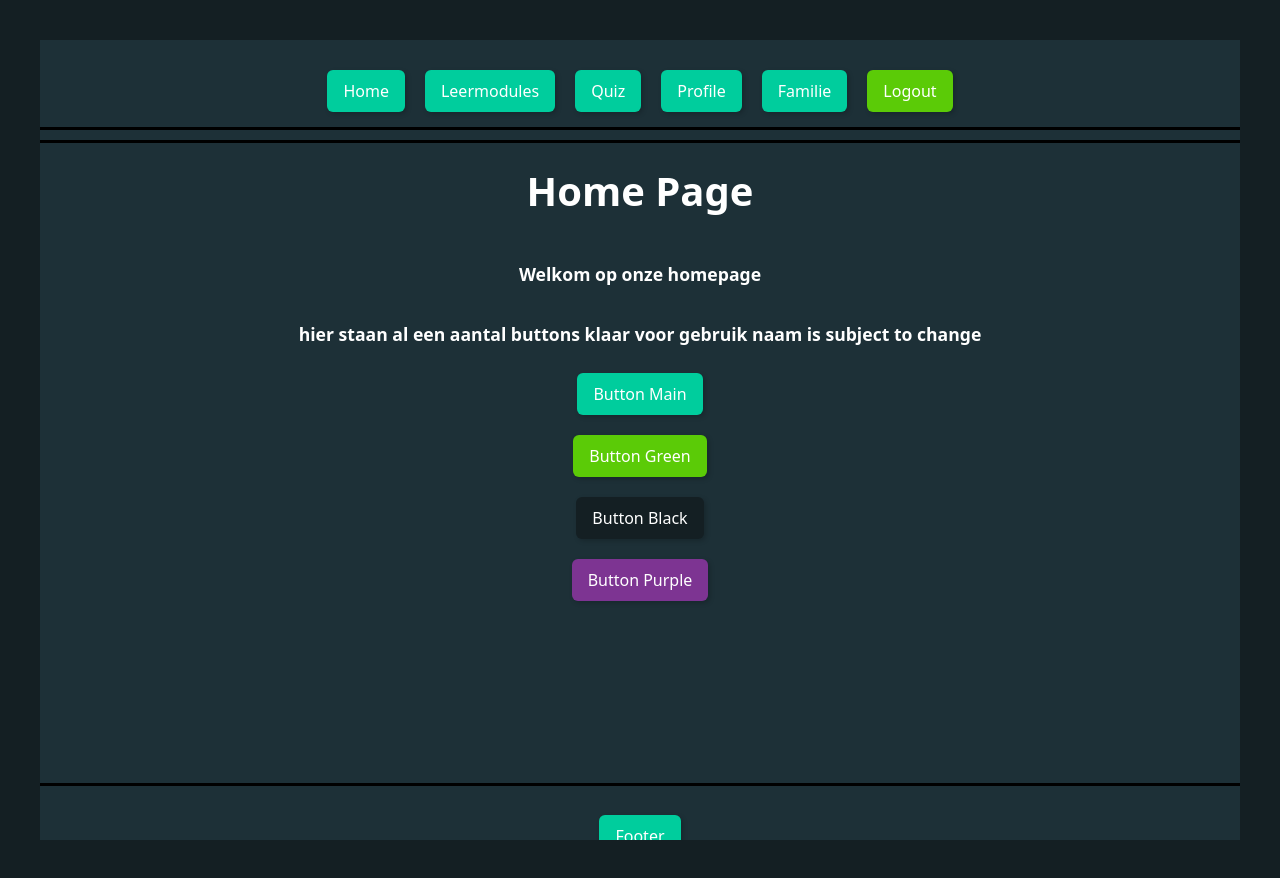
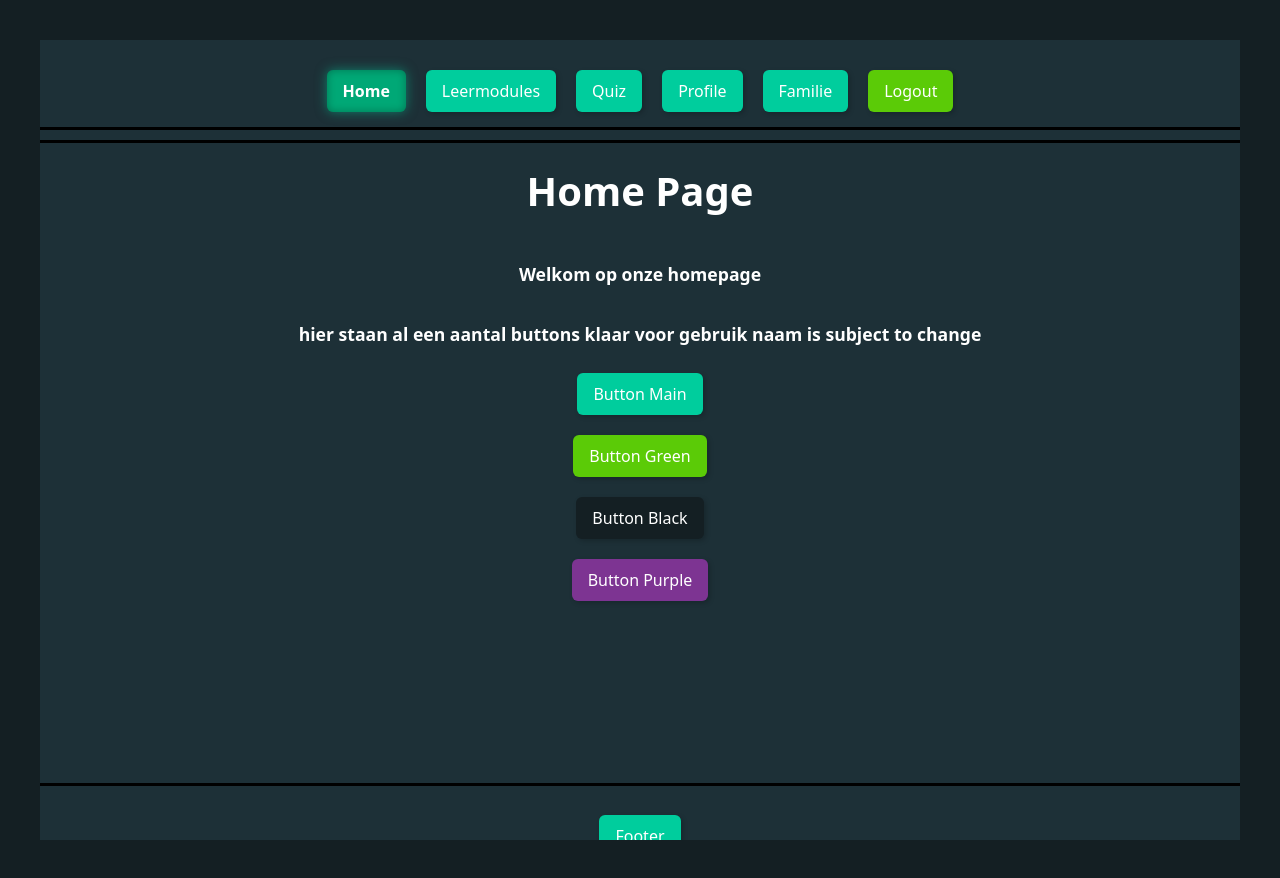
Before and after one commit to BryanBooij/TLE-3, a React (Vite) app: page /Home in a window 1280 px wide. Built offline with nearby package versions, Linux system fonts and the light colour scheme; sample sign-in values are in the browser's storage; a web font is replaced by a local one.

Commit message:
fixed layout and buttons highlighting

```diff
--- a/src/buttons/ButtonMain.jsx
+++ b/src/buttons/ButtonMain.jsx
@@ -1,9 +1,9 @@
 import React from "react";
 import "./Buttons.css";
 
-const ButtonMain = ({ label, onClick }) => {
+const ButtonMain = ({ label, onClick, isActive }) => {
   return (
-      <button className="button-main" onClick={onClick}>
+      <button className={`button-main ${isActive ? "active-button" : ""}`} onClick={onClick}>
           {label}
       </button>
   );
--- a/src/buttons/Buttons.css
+++ b/src/buttons/Buttons.css
@@ -14,6 +14,17 @@
 .button-main:hover {
     background-color: #4AEACE;
     box-shadow: inset 1px 1px 50px rgba(0, 0, 0, 0.2);
+}
+
+/* Active button state */
+.button-main.active-button {
+    background-color: #00A876;
+    box-shadow: inset 0px 0px 8px rgba(0, 0, 0, 0.3), 0px 0px 12px rgba(0, 205, 157, 0.5);
+    font-weight: bold;
+}
+
+.button-main.active-button:hover {
+    background-color: #009968;
 }
 
 
--- a/src/layout/Layout.jsx
+++ b/src/layout/Layout.jsx
@@ -1,22 +1,27 @@
-import {Outlet, useNavigate} from "react-router";
+import {Outlet, useNavigate, useLocation} from "react-router";
 import "./Layout.css";
 import ButtonMain from "../buttons/ButtonMain.jsx";
 import ButtonGreen from "../buttons/ButtonGreen.jsx";
 
 function Layout() {
     const navigate = useNavigate();
+    const location = useLocation();
+
     const handleLogout = () => {
         localStorage.removeItem("token");
         navigate("/");
     };
 
+    // Helper function to check if a path is active
+    const isActive = (path) => location.pathname === path;
+
     return (
         <div className="layout-container">
             <header className="layout-header">
                 <nav className="layout-nav">
-                    <ButtonMain alt="Home" label="Home" onClick={() => navigate("/Home")} />
-                    <ButtonMain alt="Leermodules" label="Leermodules" onClick={() => navigate("/Leermodule")} />
-                    <ButtonMain alt="Quiz" label="Quiz" onClick={() => navigate("/QuizPage")} />
+                    <ButtonMain alt="Home" label="Home" onClick={() => navigate("/Home")} isActive={isActive("/Home")} />
+                    <ButtonMain alt="Leermodules" label="Leermodules" onClick={() => navigate("/Leermodule")} isActive={isActive("/Leermodule")} />
+                    <ButtonMain alt="Quiz" label="Quiz" onClick={() => navigate("/QuizPage")} isActive={isActive("/QuizPage")} />
                     <ButtonMain alt="Profile" label="Profile" onClick={() => navigate("/Home")} />
                     <ButtonMain alt="Familie" label="Familie" onClick={() => navigate("/Home")} />
                     <ButtonGreen alt="Logout" label="Logout" onClick={handleLogout} />
```
Also changed, not shown: src/App.jsx (+6 -6 lines).
